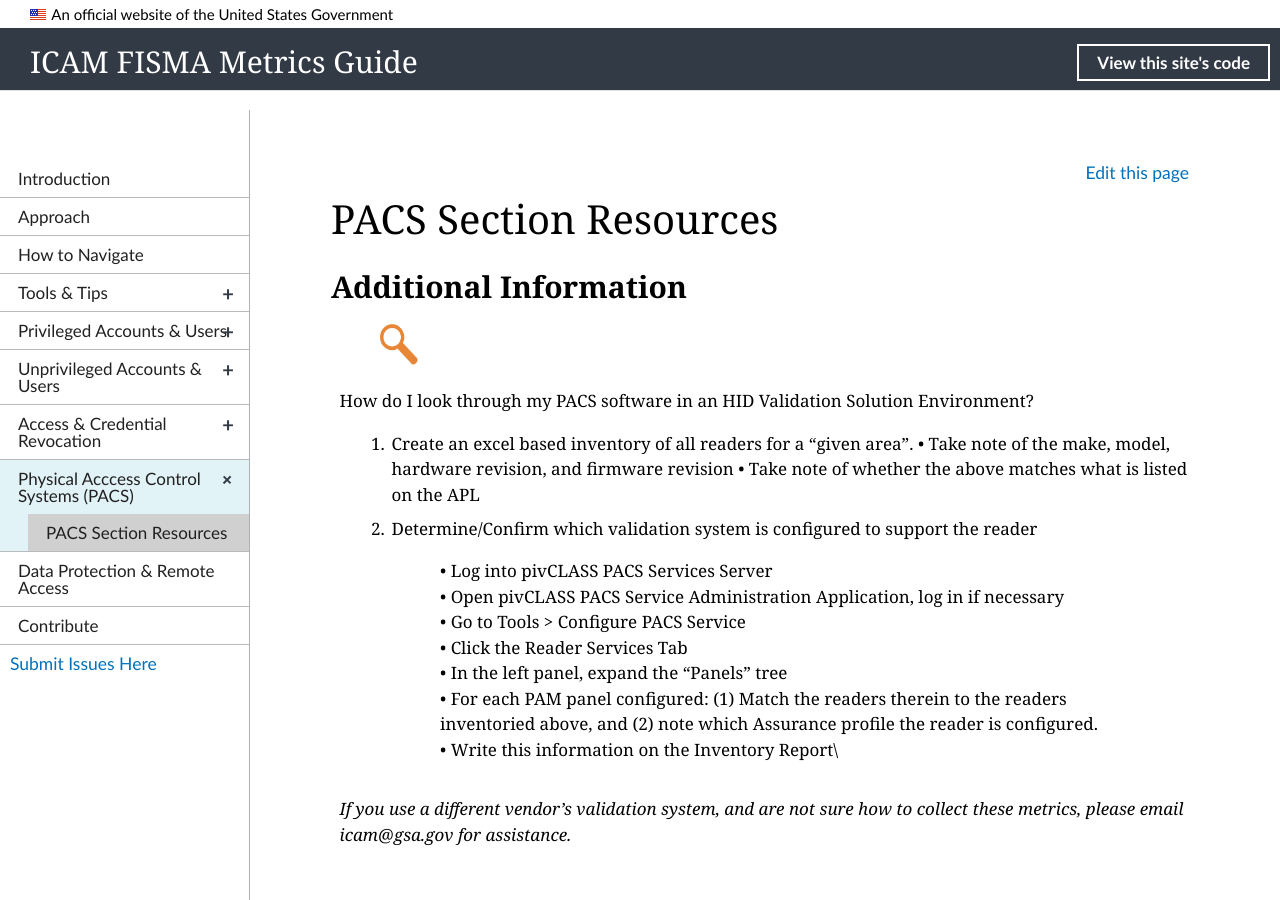
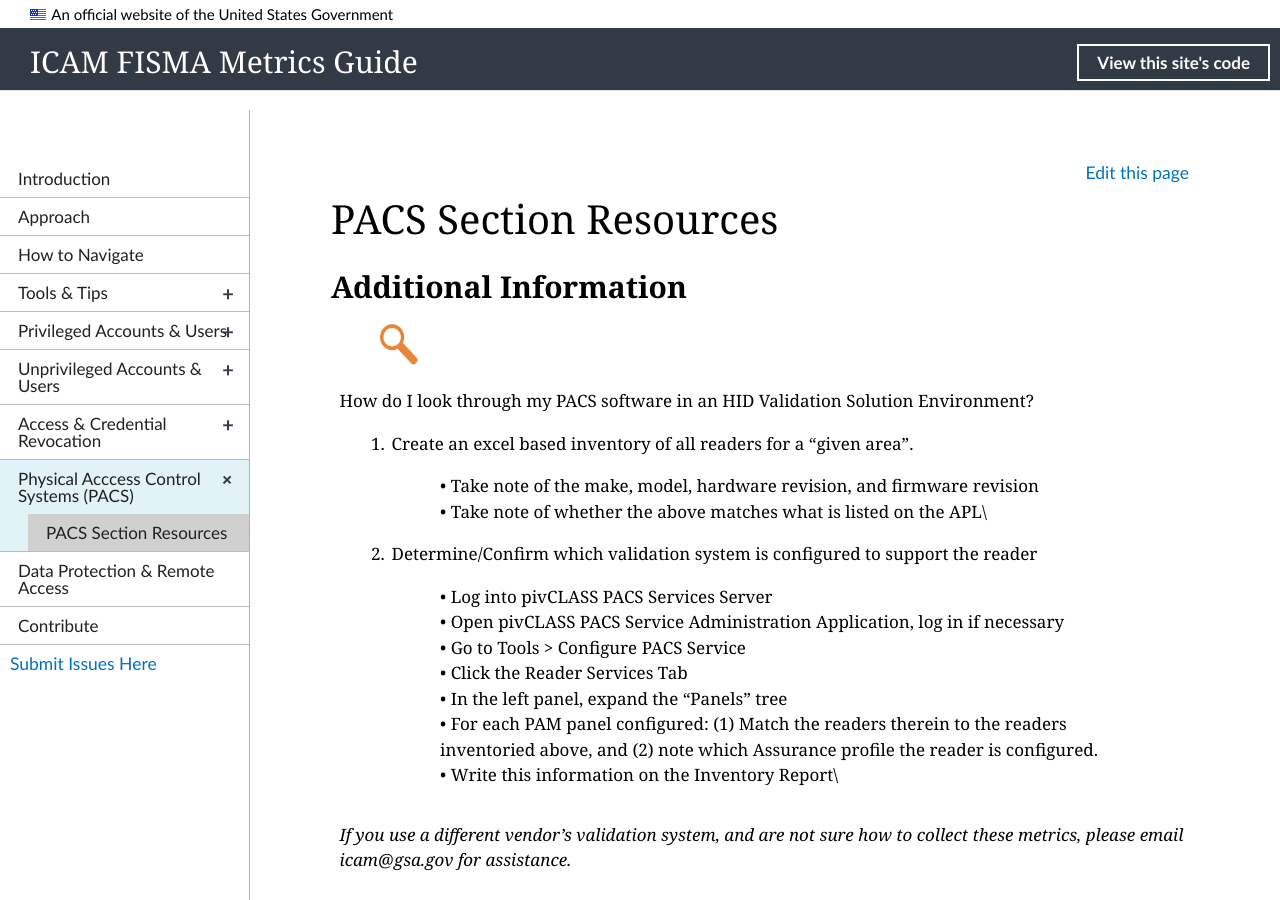
Before and after one commit to GSA/icam-fisma, a Jekyll site: the page built from _pacs/05_resources.md, in a window 1280 px wide and 900 px high. Built offline with Jekyll 4.4.1, drawn with Linux system fonts in a browser that asks for light colours; nearby versions of some CDN libraries.

```diff
--- a/_pacs/05_resources.md
+++ b/_pacs/05_resources.md
@@ -10,8 +10,8 @@ collection: pacs
 How do I look through my PACS software in an HID Validation Solution Environment?
 
 1. Create an excel based inventory of all readers for a “given area”.
-• Take note of the make, model, hardware revision, and firmware revision
-• Take note of whether the above matches what is listed on the APL
+> • Take note of the make, model, hardware revision, and firmware revision\\
+> • Take note of whether the above matches what is listed on the APL\\
 2. Determine/Confirm which validation system is configured to support the reader
 > • Log into pivCLASS PACS Services Server\\
 > • Open pivCLASS PACS Service Administration Application, log in if necessary\\
@@ -19,6 +19,6 @@ How do I look through my PACS software in an HID Validation Solution Environment
 > • Click the Reader Services Tab\\
 > • In the left panel, expand the “Panels” tree\\
 > • For each PAM panel configured: (1) Match the readers therein to the readers inventoried above, and (2) note which Assurance profile the reader is configured.\\
-> • Write this information on the Inventory Report\\
+> • Write this information on the Inventory Report\
 
 *If you use a different vendor’s validation system, and are not sure how to collect these metrics, please email icam@gsa.gov for assistance.*
```
